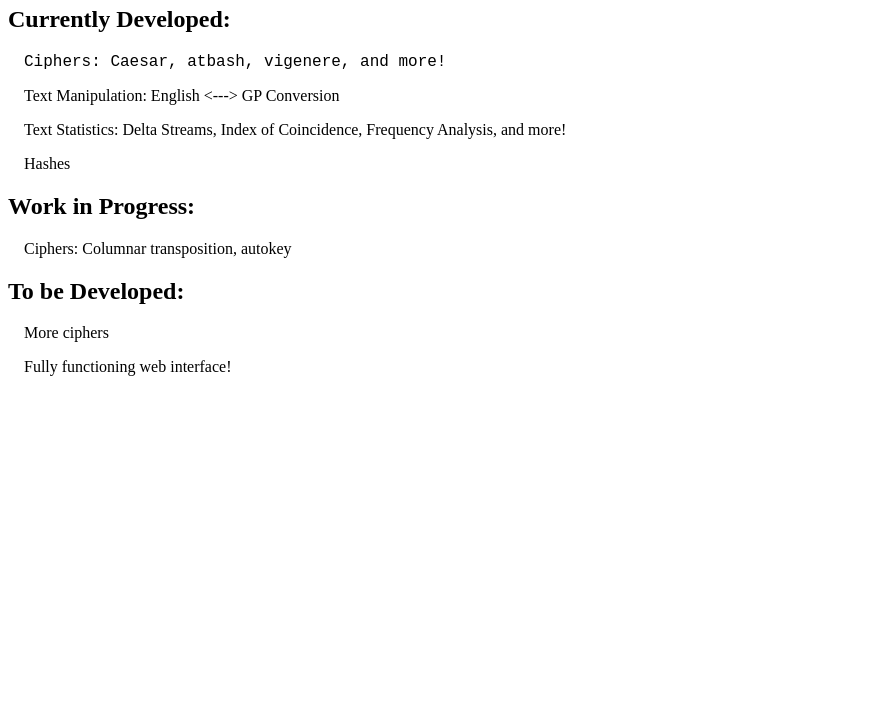
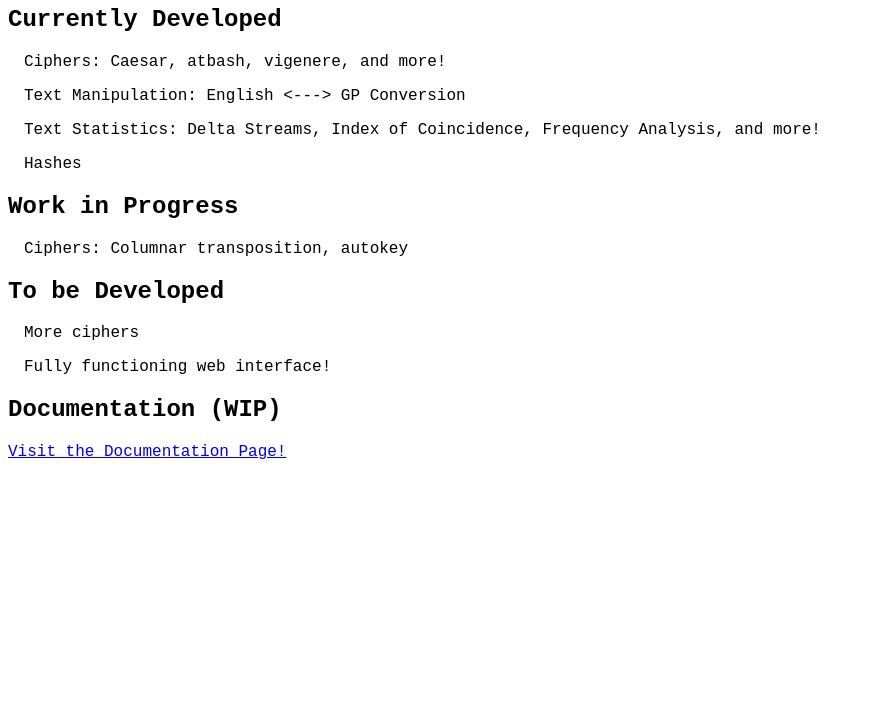
Before and after one commit to mulycyl/mulycyl.github.io, a plain HTML site: page index.html in a window 1280 px wide. Shown: the part 74-800 px from the top of the page, without its empty margins (0-872 px from the left). Drawn offline with Linux system fonts and the light colour scheme.

Commit message:
Update index.html

```diff
--- a/index.html
+++ b/index.html
@@ -1,19 +1,30 @@
 <!DOCTYPE html>
 <html>
+		<style>
+				html * {
+  					font-family: Courier New;
+				}
+		</style>
     <head>
         <title>Mulycyl Ciphers</title>
     </head>
     <body>
         <h1>Mulycyl Cipher Tool</h1>
-        <h2>Currently Developed:</h2>
-        <p style="font-family: Courier New">&emsp;Ciphers: Caesar, atbash, vigenere, and more!</p>
+
+        <h2>Currently Developed</h2>
+        <p>&emsp;Ciphers: Caesar, atbash, vigenere, and more!</p>
         <p>&emsp;Text Manipulation: English <---> GP Conversion</p>
         <p>&emsp;Text Statistics: Delta Streams, Index of Coincidence, Frequency Analysis, and more!</p>
         <p>&emsp;Hashes</p>
-        <h2>Work in Progress:</h2>
+
+        <h2>Work in Progress</h2>
         <p>&emsp;Ciphers: Columnar transposition, autokey</p>
-        <h2>To be Developed:</h2>
+
+        <h2>To be Developed</h2>
         <p>&emsp;More ciphers</p>
         <p>&emsp;Fully functioning web interface!</p>
+
+        <h2>Documentation (WIP)</h2>
+        <a href="https://mulycyl.github.io/documentation.html">Visit the Documentation Page!</a>
     </body>
 </html>
```
